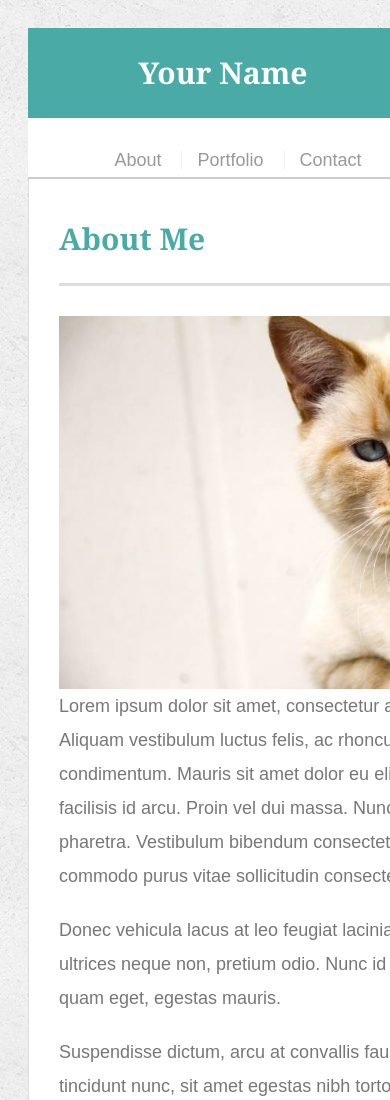
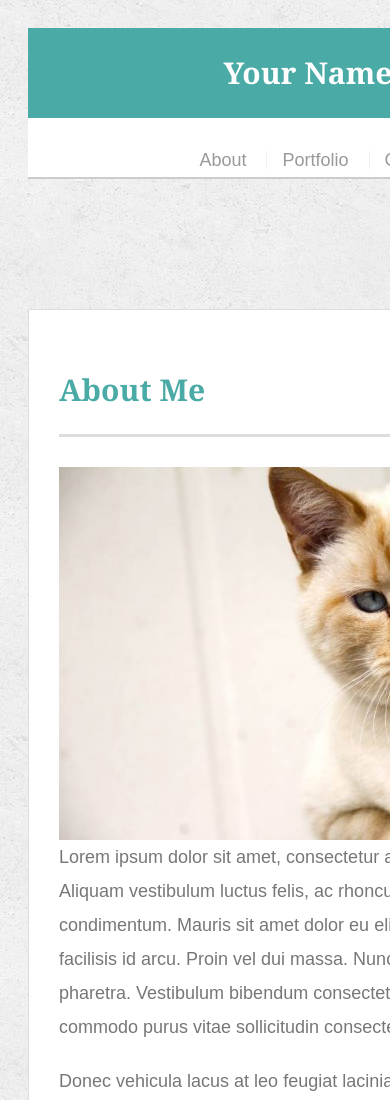
Before and after one commit to Shevonna/Responsive-Portfolio, a plain HTML site: page index.html in a window 390 px wide. Shown: the top 1100 px of the page. Drawn offline with Linux system fonts and the light colour scheme; files whose address does not match are found by name.

Commit message:
static header

```diff
--- a/style.css
+++ b/style.css
@@ -278,10 +278,10 @@ input[type=submit] {
     padding: 20px;
     margin: 0 auto;
   }
-  #masterhead {
+  #masthead {
     position: static;
-    width: 75%;
-    margin:25%;
+    width: 100%;
+    margin:0 auto;
 
   }
   #logo {
```
